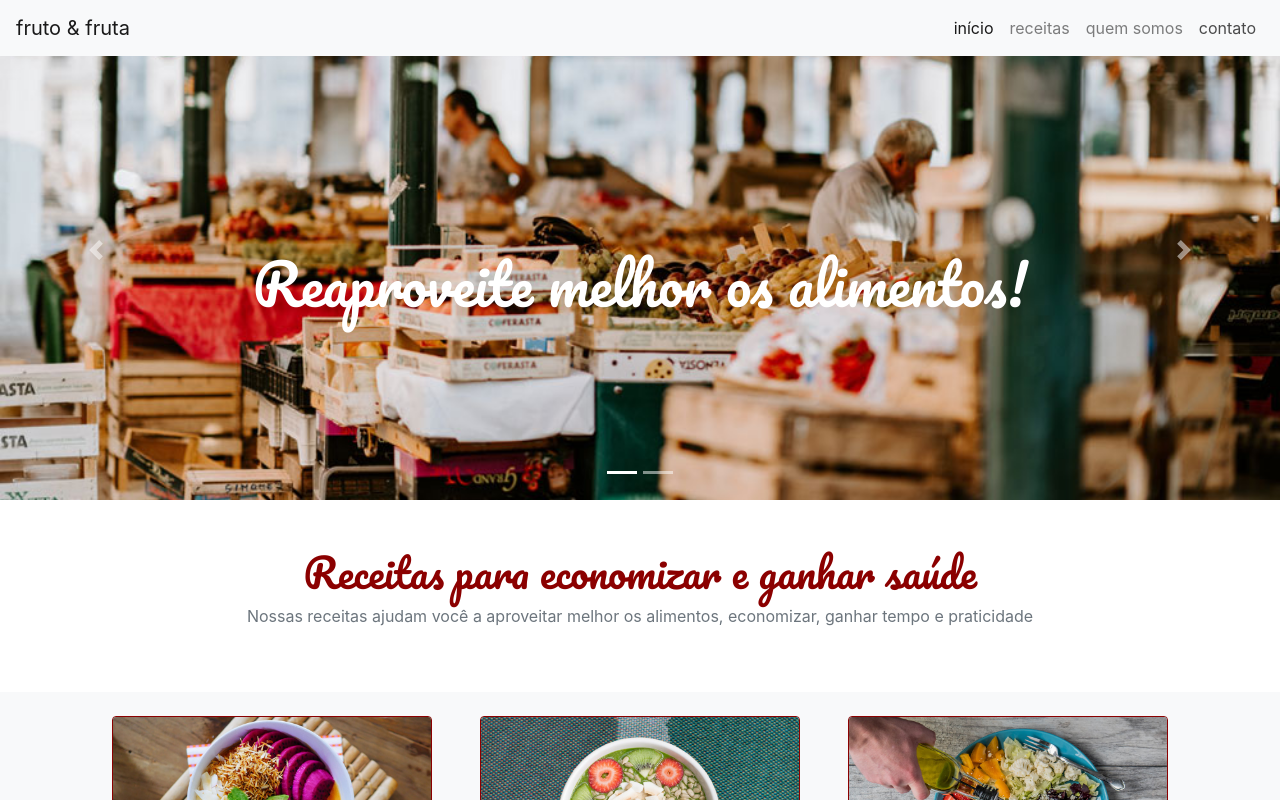
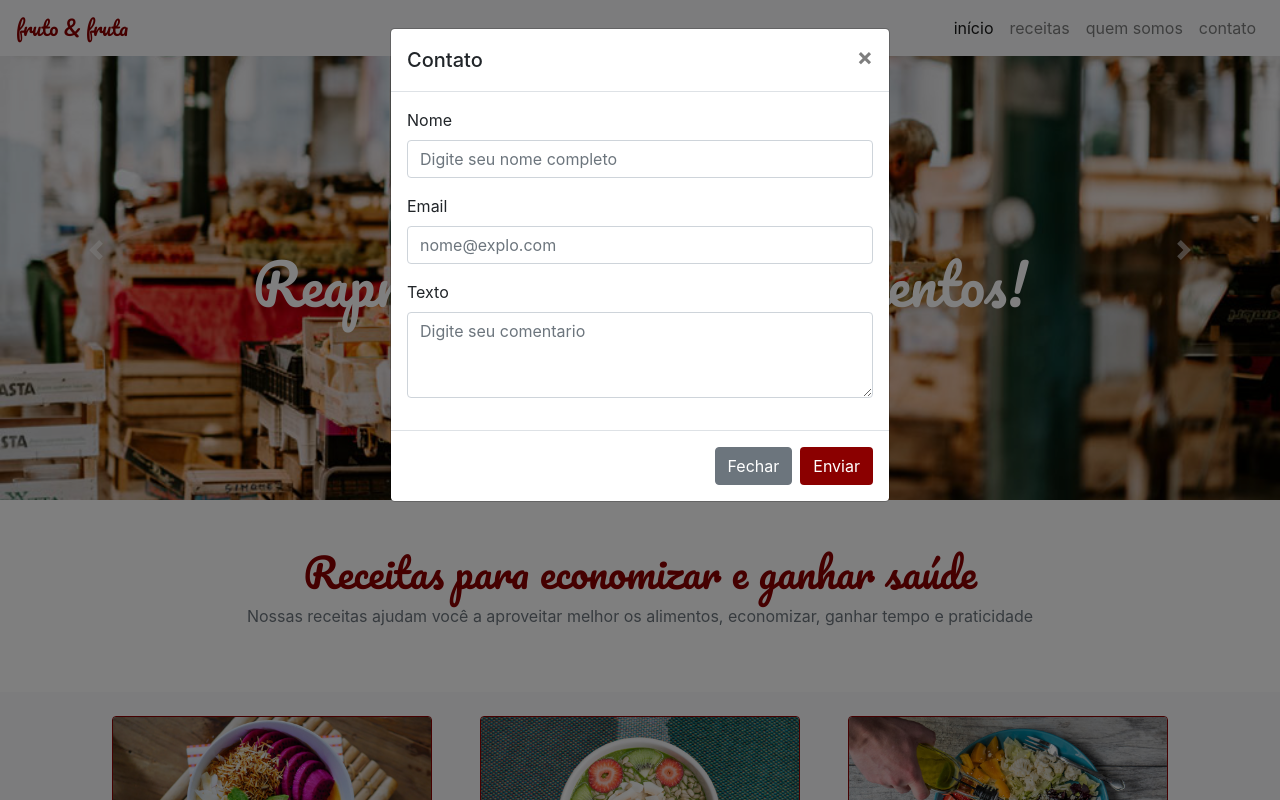
Before and after one commit to HelderMenegatti/Bootstrap-um, a plain HTML site: page index.html in a window 1280 px wide. Both pictures are taken after a click on the link "contato". Shown: the top 800 px of the page. Drawn offline with nearby package versions, Linux system fonts and the light colour scheme.

Commit message:
finalizando curso

```diff
--- a/index.html
+++ b/index.html
@@ -15,7 +15,7 @@
 <body>
   <header>
     <nav class="navbar navbar-expand-lg navbar-light bg-light fixed-top">
-      <a class="navbar-brand" href="#">fruto & fruta</a>
+      <a class="navbar-brand fonte-titulo texto-cor-especial" href="#">fruto & fruta</a>
       <button class="navbar-toggler" type="button" data-toggle="collapse" data-target="#navbarNav" aria-controls="navbarNav" aria-expanded="false" aria-label="Toggle navigation">
         <span class="navbar-toggler-icon"></span>
       </button>
@@ -31,7 +31,7 @@
             <a class="nav-link" href="#">quem somos</a>
           </li>
           <li class="nav-item">
-            <a class="nav-link" href="#">contato</a>
+            <a class="nav-link" data-toggle="modal" data-target="#modal-contato" href="#">contato</a>
           </li>
         </ul>
       </div>
@@ -133,10 +133,44 @@
         </article>
       </div>
     </section>
- </main>
+  </main>
+  <footer class="bg-secondary p-3">
+      <p class="text-light m-0 text-center">contato: <a class="text-light" href="mailto:email@frutafruto.com.br">email@frutafruto.com.br</a></p>
+  </footer>
 
-
-  <p>contato:<a href="mailto:email@frutafruto.com.br">email@frutafruto.com.br</a></p>
+<!-- Modal -->
+<div class="modal fade" id="modal-contato" tabindex="-1" aria-labelledby="modal-contato" aria-hidden="true">
+  <div class="modal-dialog">
+    <div class="modal-content">
+      <div class="modal-header">
+        <h5 class="modal-title" id="exampleModalLabel">Contato</h5>
+        <button type="button" class="close" data-dismiss="modal" aria-label="Close">
+          <span aria-hidden="true">&times;</span>
+        </button>
+      </div>
+      <div class="modal-body">
+        <form>
+          <div class="form-group">
+            <label for="formGroupExampleInput">Nome</label>
+            <input type="text" class="form-control" id="formGroupExampleInput" placeholder="Digite seu nome completo">
+          </div>
+          <div class="form-group">
+            <label for="exampleFormControlInput1">Email</label>
+            <input type="email" class="form-control" id="exampleFormControlInput1" placeholder="nome@explo.com">
+          </div>
+          <div class="form-group">
+            <label for="exampleFormControlTextarea1">Texto</label>
+            <textarea class="form-control" id="exampleFormControlTextarea1" rows="3" placeholder="Digite seu comentario"></textarea>
+          </div>
+        </form>
+      </div>
+      <div class="modal-footer">
+        <button type="button" class="btn btn-secondary" data-dismiss="modal">Fechar</button>
+        <button type="button" class="btn botão-cor-especial">Enviar</button>
+      </div>
+    </div>
+  </div>
+</div>
 
   <script src=""></script>
   <script src="https://code.jquery.com/jquery-3.3.1.slim.min.js" integrity="sha384-q8i/X+965DzO0rT7abK41JStQIAqVgRVzpbzo5smXKp4YfRvH+8abtTE1Pi6jizo" crossorigin="anonymous"></script>
--- a/src/style.css
+++ b/src/style.css
@@ -33,3 +33,7 @@ article {
     object-fit: cover;
     height: 200px;
 }
+
+.texto-cor-especial {
+    color: darkred!important;
+}
```
